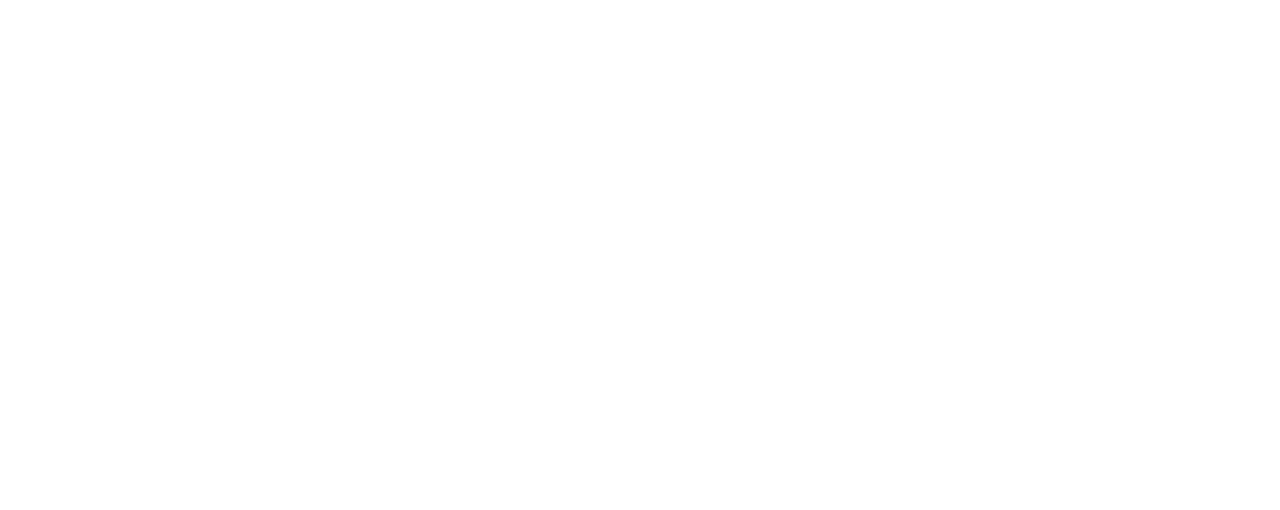
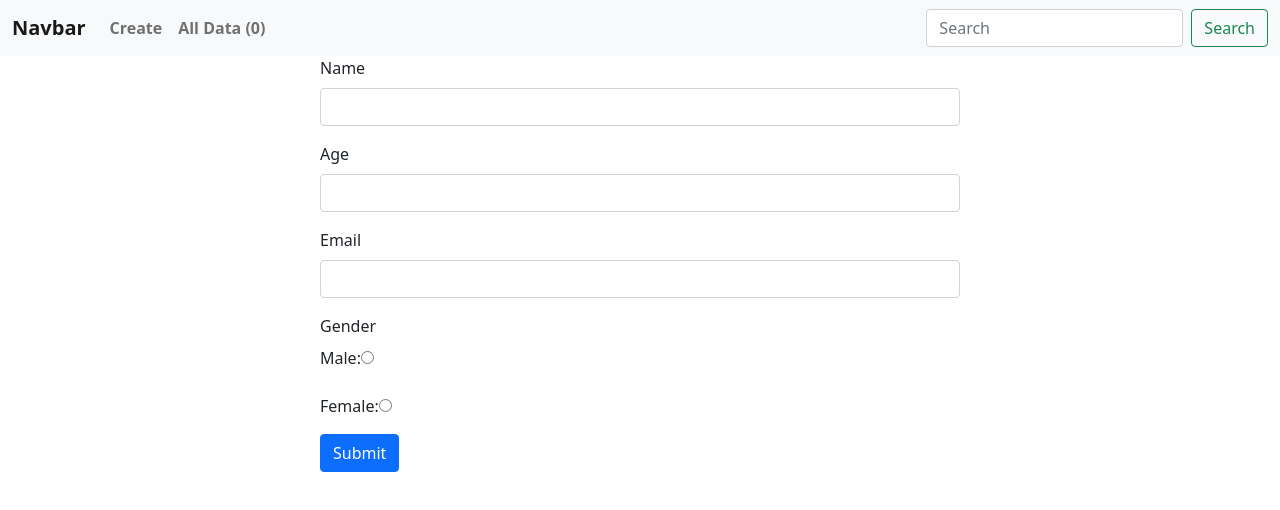
Before and after one commit to Ayush592000/crud-operation-using-redux, a React (Vite) app: page /edit/1 in a window 1280 px wide. Before the commit this address had no page. Shown: the top 510 px of the page. Built offline with nearby package versions, Linux system fonts and the light colour scheme.

Commit message:
edit button added;

```diff
--- a/src/App.jsx
+++ b/src/App.jsx
@@ -3,6 +3,7 @@ import { BrowserRouter, Route, Routes } from 'react-router-dom'
 import NavBar from './components/NavBar'
 import UserFrom from './components/UserFrom'
 import ReadData from './components/ReadData'
+import EditForm from './components/EditForm'
 const App = () => {
   return (
     <>
@@ -12,6 +13,7 @@ const App = () => {
           <Route path='/' element={<NavBar />} />
           <Route path='/userDetail' element={<UserFrom />} />
           <Route path='/readData' element={<ReadData />} />
+          <Route path='/edit/:id' element={<EditForm />} />
         </Routes>
       </BrowserRouter>
     </>
--- a/src/components/EditForm.jsx
+++ b/src/components/EditForm.jsx
@@ -1,56 +1,108 @@
-import React, { useState } from 'react';
-import NavBar from './NavBar';
-import './style.css';
-import { useDispatch } from 'react-redux';
-import { createUser } from '../features/userDetailsSlice';
-import { useNavigate } from 'react-router-dom';
+import React, { useEffect, useState } from "react";
+import NavBar from "./NavBar";
+import "./style.css";
+import { useDispatch, useSelector } from "react-redux";
+import { useParams } from "react-router-dom";
 
 const EditForm = () => {
-  const [usersDetail, setUsersDetail] = useState({
-    name: '',
-    age: '',
-    email: '',
-    gender: ''
-  })
-  const navigate = useNavigate()
-  const dispatch = useDispatch()
+  const { id } = useParams();
+  const [singleUser, setSingleUser] = useState({
+    name: "",
+    age: "",
+    email: "",
+    gender: "",
+  });
+  const { user } = useSelector((state) => state.app);
+
+  useEffect(() => {
+    if (id && user) {
+      const getSingleUser = user.find((ele) => ele.id === id);
+      if (getSingleUser) {
+        setSingleUser(getSingleUser);
+      }
+    }
+  }, [id, user]);
+
   const handleChange = (e) => {
-    setUsersDetail({ ...usersDetail, [e.target.name]: e.target.value })
-  }
+    const { name, value } = e.target;
+    setSingleUser({ ...singleUser, [name]: value });
+  };
+
   const handleSubmit = (e) => {
     e.preventDefault();
-    console.log(usersDetail)
-    dispatch(createUser(usersDetail))
-    navigate('/readData')
-  }
+    console.log("Updated User Data: ", singleUser);
+    // Perform dispatch action or API call here
+  };
+
   return (
     <>
       <NavBar />
       <div className="d-flex align-items-center justify-content-center">
         <form className="w-50" onSubmit={handleSubmit}>
           <div className="mb-3">
-            <label htmlFor="exampleInputEmail1" className="form-label">Name</label>
-            <input type="text" className="form-control" name='name' onChange={handleChange} />
+            <label htmlFor="name" className="form-label">
+              Name
+            </label>
+            <input
+              type="text"
+              className="form-control"
+              name="name"
+              value={singleUser.name || ""}
+              onChange={handleChange}
+            />
           </div>
           <div className="mb-3">
-            <label htmlFor="exampleInputEmail1" className="form-label">Age</label>
-            <input type="number" className="form-control" name='age' onChange={handleChange} />
+            <label htmlFor="age" className="form-label">
+              Age
+            </label>
+            <input
+              type="number"
+              className="form-control"
+              name="age"
+              value={singleUser.age || ""}
+              onChange={handleChange}
+            />
           </div>
           <div className="mb-3">
-            <label htmlFor="exampleInputEmail1" className="form-label">email</label>
-            <input type="email" className="form-control" name='email' onChange={handleChange} />
+            <label htmlFor="email" className="form-label">
+              Email
+            </label>
+            <input
+              type="email"
+              className="form-control"
+              name="email"
+              value={singleUser.email || ""}
+              onChange={handleChange}
+            />
           </div>
           <div className="mb-3">
-            <label htmlFor="exampleInputEmail1" className="form-label">Gender</label>
+            <label className="form-label">Gender</label>
             <br />
-            Male : <input type="radio" value='Male' name='gender' onChange={handleChange} />
+            <div>
+              <label>Male: </label>
+              <input
+                type="radio"
+                name="gender"
+                value="Male"
+                checked={singleUser.gender === "Male"}
+                onChange={handleChange}
+              />
+            </div>
             <br />
-            Female : <input type="radio" value='Female' name='gender' onChange={handleChange} />
+            <div>
+              <label>Female: </label>
+              <input
+                type="radio"
+                name="gender"
+                value="Female"
+                checked={singleUser.gender === "Female"}
+                onChange={handleChange}
+              />
+            </div>
           </div>
-          <button type="submit"
-            className="btn btn-primary"
-          // onClick={handleSubmit}
-          >Submit</button>
+          <button type="submit" className="btn btn-primary">
+            Submit
+          </button>
         </form>
       </div>
     </>
--- a/src/components/ReadData.jsx
+++ b/src/components/ReadData.jsx
@@ -14,7 +14,7 @@ const ReadData = () => {
     dispatch(readData())
   }, [])
   const { user, loading } = useSelector(state => state.app)
-  console.log("user", user)
+  // console.log("user", user)
 
   useEffect(() => {
     if (user) {
@@ -26,7 +26,7 @@ const ReadData = () => {
     return (<h1 className='d-flex mt-5 justify-content-center align-items-center'>Loading...</h1>)
   }
 
-  console.log("getData", getData)
+  // console.log("getData", getData)
   return (
     <>
       {model && <Model
@@ -49,6 +49,7 @@ const ReadData = () => {
                 <button className="card-link text-decoration-none btn-primary" onClick={() => [setId(item.id), setModel(true)]}>view</button>
                 <button to={'/userDetail'} className="card-link text-decoration-none btn-outline-primary">Add More</button>
                 <button className="card-link text-decoration-none btn-outline-danger" onClick={() => dispatch(deleteUser(item.id))}>{item.id} Delete</button>
+                <Link to={`/edit/${item.id}`} className="card-link text-decoration-none ">Edit</Link>
               </div>
             </div>
           </div>
```
